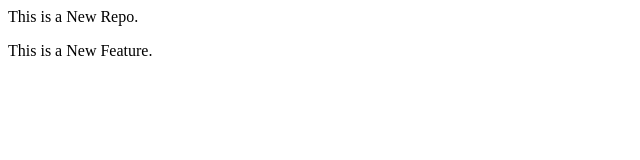
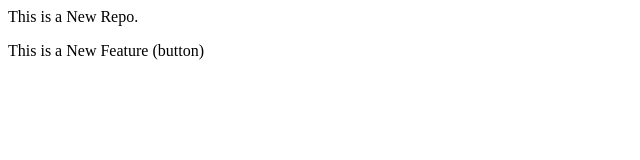
Before and after one commit to sidkadam96/Localrepo, a plain HTML site: page index.html in a window 1280 px wide. Shown: the full height of the page, 0-640 px from the left. Drawn offline with Linux system fonts and the light colour scheme.

Commit message:
Add button

```diff
--- a/index.html
+++ b/index.html
@@ -1,2 +1,2 @@
 <p>This is a New Repo.<p>
-<p>This is a New Feature.<p>
+<p>This is a New Feature (button)<p>
```
